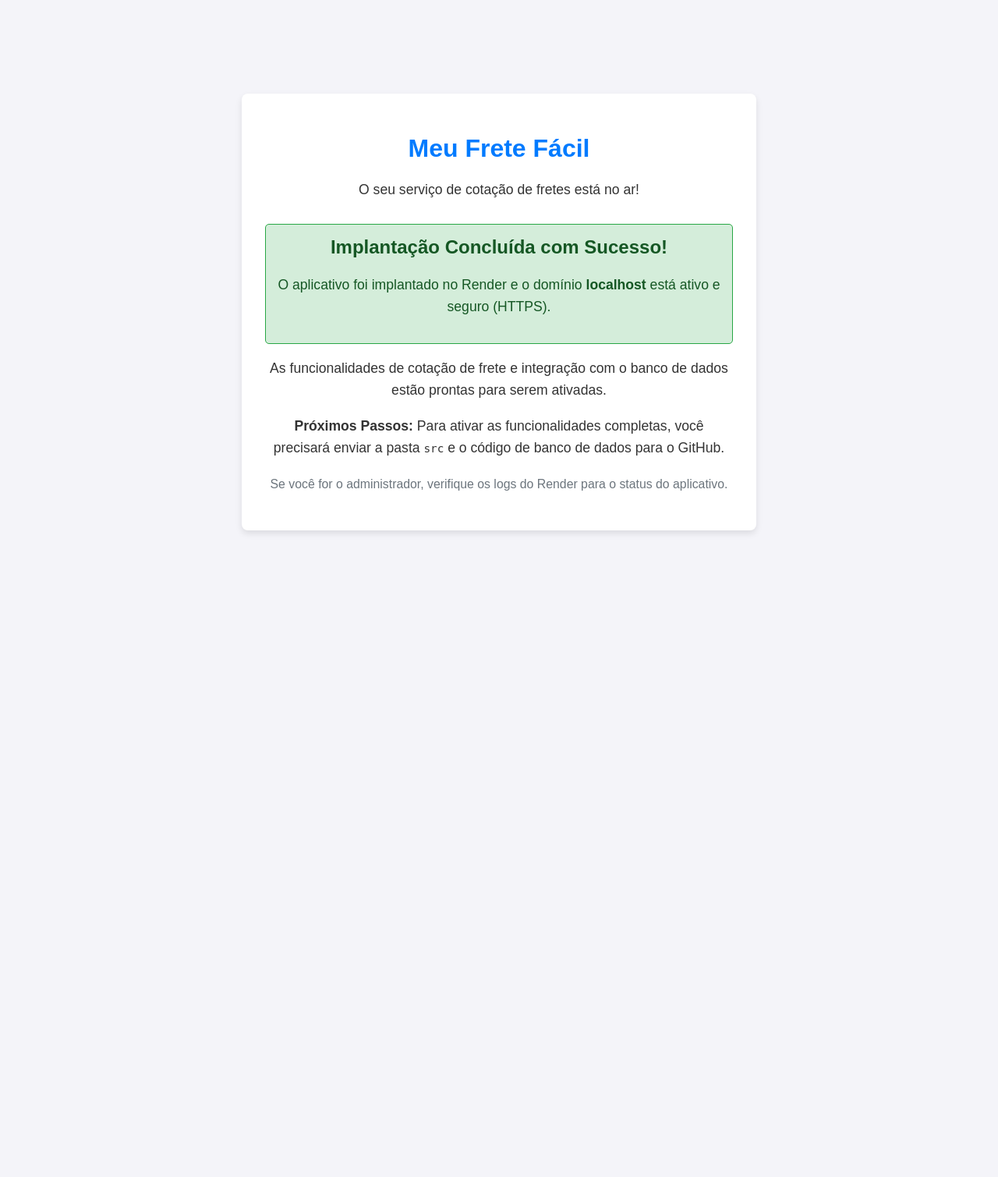
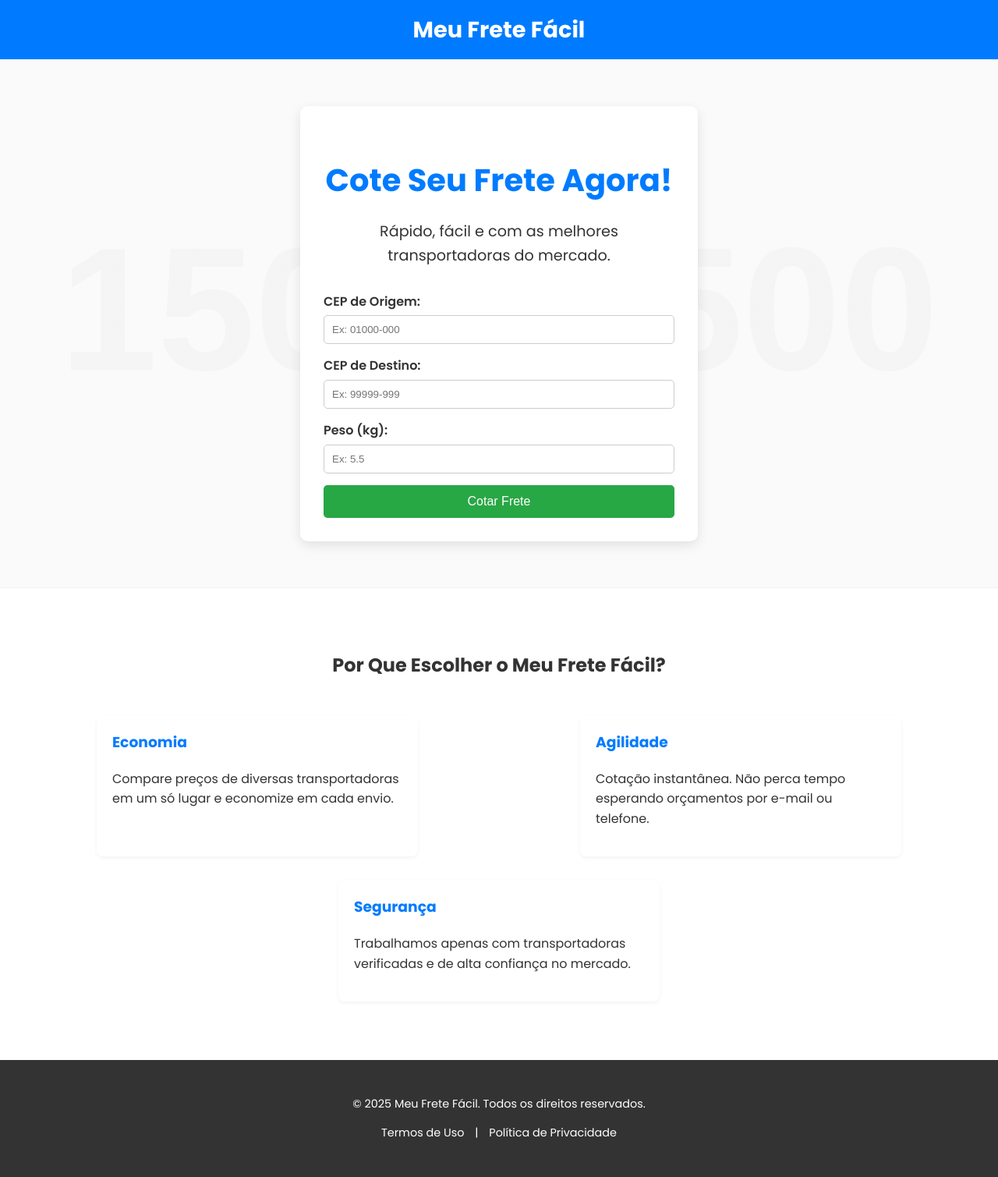
Before and after one commit to carusorodrigo/meufretefacil-docker, a Flask app: page / in a window 1280 px wide. Shown: the whole page at 78% size. Before the commit the page ends 684 px from the top, so only its background shows below. Run offline with Flask 3, Linux system fonts and the light colour scheme; grey boxes labelled with a size stand in for pictures from a placeholder-image service; some libraries are stand-ins or nearby versions.

Commit message:
Update index.html

```diff
--- a/templates/index.html
+++ b/templates/index.html
@@ -3,75 +3,231 @@
 <head>
     <meta charset="UTF-8">
     <meta name="viewport" content="width=device-width, initial-scale=1.0">
-    <title>Meu Frete Fácil - Cotação de Fretes</title>
+    <title>Meu Frete Fácil - Cotação de Fretes e Logística</title>
+    <link href="https://fonts.googleapis.com/css2?family=Poppins:wght@400;600;700&display=swap" rel="stylesheet">
     <style>
+        :root {
+            --primary-color: #007bff;
+            --secondary-color: #28a745;
+            --text-color: #333;
+            --bg-color: #f8f9fa;
+        }
         body {
-            font-family: Arial, sans-serif;
-            background-color: #f4f4f9;
-            color: #333;
+            font-family: 'Poppins', sans-serif;
+            background-color: var(--bg-color );
+            color: var(--text-color);
             margin: 0;
             padding: 0;
-            display: flex;
-            flex-direction: column;
-            align-items: center;
-            justify-content: center;
-            min-height: 100vh;
+            line-height: 1.6;
         }
-        .container {
-            background-color: #fff;
-            padding: 30px;
-            border-radius: 8px;
-            box-shadow: 0 4px 8px rgba(0, 0, 0, 0.1);
-            width: 90%;
-            max-width: 600px;
+        header {
+            background-color: var(--primary-color);
+            color: white;
+            padding: 15px 0;
+            text-align: center;
+            box-shadow: 0 2px 4px rgba(0, 0, 0, 0.1);
+        }
+        header h1 {
+            margin: 0;
+            font-size: 1.8em;
+        }
+        .content-section {
+            padding: 60px 20px;
             text-align: center;
         }
-        h1 {
-            color: #007bff;
-            margin-bottom: 20px;
+        .hero {
+            background: linear-gradient(rgba(255, 255, 255, 0.9), rgba(255, 255, 255, 0.9)), url('https://via.placeholder.com/1500x500.png?text=Fundo+Logistica' );
+            background-size: cover;
+            background-position: center;
         }
-        p {
-            font-size: 1.1em;
-            line-height: 1.6;
+        .hero h2 {
+            color: var(--primary-color);
+            font-size: 2.5em;
+            margin-bottom: 10px;
         }
-        .status-box {
+        .hero p {
+            font-size: 1.2em;
+            margin-bottom: 30px;
+        }
+        .quote-box {
+            background-color: white;
+            padding: 30px;
+            border-radius: 10px;
+            box-shadow: 0 5px 15px rgba(0, 0, 0, 0.1);
+            max-width: 450px;
+            margin: 0 auto;
+        }
+        .form-group {
+            margin-bottom: 15px;
+            text-align: left;
+        }
+        label {
+            display: block;
+            margin-bottom: 5px;
+            font-weight: 600;
+        }
+        input[type="text"], input[type="number"] {
+            width: 100%;
+            padding: 10px;
+            border: 1px solid #ccc;
+            border-radius: 5px;
+            box-sizing: border-box;
+        }
+        button {
+            background-color: var(--secondary-color);
+            color: white;
+            padding: 12px 20px;
+            border: none;
+            border-radius: 5px;
+            cursor: pointer;
+            font-size: 1em;
+            width: 100%;
+            transition: background-color 0.3s;
+        }
+        button:hover {
+            background-color: #1e7e34;
+        }
+        #result {
+            margin-top: 20px;
+            padding: 15px;
+            border-radius: 5px;
+            font-weight: 600;
+            display: none;
+        }
+        .success { background-color: #d4edda; color: #155724; }
+        .error { background-color: #f8d7da; color: #721c24; }
+
+        .features {
+            background-color: white;
+        }
+        .feature-grid {
+            display: flex;
+            justify-content: space-around;
+            flex-wrap: wrap;
             margin-top: 30px;
-            padding: 15px;
-            border: 1px solid #28a745;
-            background-color: #d4edda;
-            color: #155724;
-            border-radius: 5px;
         }
-        .status-box h2 {
+        .feature-item {
+            width: 30%;
+            min-width: 250px;
+            margin: 15px;
+            padding: 20px;
+            border-radius: 8px;
+            box-shadow: 0 2px 5px rgba(0, 0, 0, 0.05);
+            text-align: left;
+        }
+        .feature-item h3 {
+            color: var(--primary-color);
             margin-top: 0;
-            color: #155724;
         }
-        .contact-info {
-            margin-top: 20px;
+        footer {
+            background-color: var(--text-color);
+            color: white;
+            padding: 30px 20px;
+            text-align: center;
             font-size: 0.9em;
-            color: #6c757d;
+        }
+        footer a {
+            color: white;
+            text-decoration: none;
+            margin: 0 10px;
         }
     </style>
 </head>
 <body>
-    <div class="container">
+    <header>
         <h1>Meu Frete Fácil</h1>
-        <p>
-            O seu serviço de cotação de fretes está no ar!
-        </p>
-        <div class="status-box">
-            <h2>Implantação Concluída com Sucesso!</h2>
-            <p>O aplicativo foi implantado no Render e o domínio <strong>{{ request.host }}</strong> está ativo e seguro (HTTPS).</p>
+    </header>
+
+    <section class="content-section hero">
+        <div class="quote-box">
+            <h2>Cote Seu Frete Agora!</h2>
+            <p>Rápido, fácil e com as melhores transportadoras do mercado.</p>
+
+            <form id="quoteForm">
+                <div class="form-group">
+                    <label for="origin_cep">CEP de Origem:</label>
+                    <input type="text" id="origin_cep" name="origin_cep" placeholder="Ex: 01000-000" required>
+                </div>
+                <div class="form-group">
+                    <label for="destination_cep">CEP de Destino:</label>
+                    <input type="text" id="destination_cep" name="destination_cep" placeholder="Ex: 99999-999" required>
+                </div>
+                <div class="form-group">
+                    <label for="weight">Peso (kg):</label>
+                    <input type="number" id="weight" name="weight" step="0.01" min="0.1" placeholder="Ex: 5.5" required>
+                </div>
+                <button type="submit">Cotar Frete</button>
+            </form>
+
+            <div id="result"></div>
         </div>
-        <p>
-            As funcionalidades de cotação de frete e integração com o banco de dados estão prontas para serem ativadas.
-        </p>
-        <p>
-            <strong>Próximos Passos:</strong> Para ativar as funcionalidades completas, você precisará enviar a pasta <code>src</code> e o código de banco de dados para o GitHub.
-        </p>
-        <div class="contact-info">
-            <p>Se você for o administrador, verifique os logs do Render para o status do aplicativo.</p>
+    </section>
+
+    <section class="content-section features">
+        <h2>Por Que Escolher o Meu Frete Fácil?</h2>
+        <div class="feature-grid">
+            <div class="feature-item">
+                <h3>Economia</h3>
+                <p>Compare preços de diversas transportadoras em um só lugar e economize em cada envio.</p>
+            </div>
+            <div class="feature-item">
+                <h3>Agilidade</h3>
+                <p>Cotação instantânea. Não perca tempo esperando orçamentos por e-mail ou telefone.</p>
+            </div>
+            <div class="feature-item">
+                <h3>Segurança</h3>
+                <p>Trabalhamos apenas com transportadoras verificadas e de alta confiança no mercado.</p>
+            </div>
         </div>
-    </div>
+    </section>
+
+    <footer>
+        <p>&copy; 2025 Meu Frete Fácil. Todos os direitos reservados.</p>
+        <p><a href="#">Termos de Uso</a> | <a href="#">Política de Privacidade</a></p>
+    </footer>
+
+    <script>
+        document.getElementById('quoteForm').addEventListener('submit', function(e) {
+            e.preventDefault();
+
+            const form = e.target;
+            const resultDiv = document.getElementById('result');
+            resultDiv.style.display = 'none';
+            resultDiv.className = '';
+            resultDiv.textContent = 'Calculando...';
+            resultDiv.style.display = 'block';
+
+            const data = {
+                origin_cep: form.origin_cep.value,
+                destination_cep: form.destination_cep.value,
+                weight: parseFloat(form.weight.value)
+            };
+
+            fetch('/quote', {
+                method: 'POST',
+                headers: {
+                    'Content-Type': 'application/json'
+                },
+                body: JSON.stringify(data)
+            })
+            .then(response => response.json())
+            .then(data => {
+                if (data.success) {
+                    resultDiv.className = 'success';
+                    resultDiv.innerHTML = `<strong>Cotação Encontrada!</strong>
+Valor: ${data.quote_value}
+${data.message}`;
+                } else {
+                    resultDiv.className = 'error';
+                    resultDiv.innerHTML = `<strong>Erro:</strong> ${data.error}`;
+                }
+            })
+            .catch(error => {
+                resultDiv.className = 'error';
+                resultDiv.innerHTML = `<strong>Erro de Conexão:</strong> Não foi possível conectar ao servidor.`;
+                console.error('Error:', error);
+            });
+        });
+    </script>
 </body>
 </html>
```
